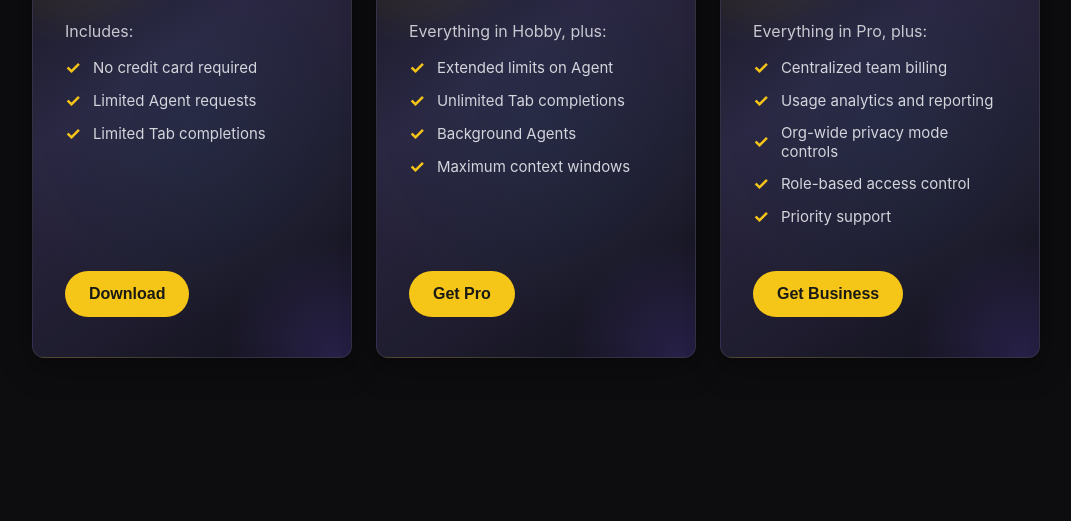
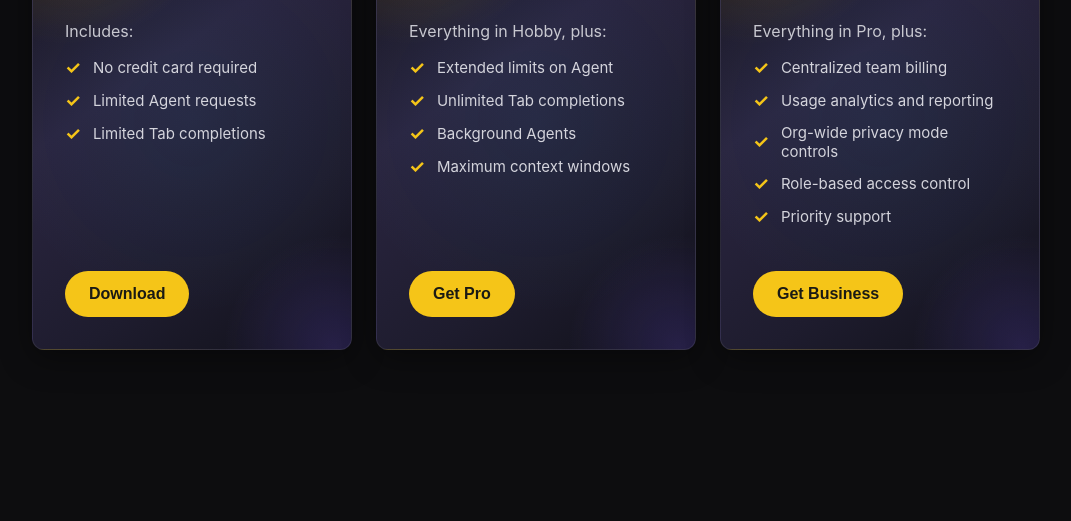
Before and after one commit to Mehrdad121/My-very-first-repository, a plain HTML site: page index.html in a window 1280 px wide. Shown: the part 279-800 px from the top of the page, without its empty margins (104-1175 px from the left). Drawn offline with Linux system fonts and the light colour scheme.

Commit message:
Update styles.css
changed the padding to 32px for top and bottom

```diff
--- a/styles.css
+++ b/styles.css
@@ -34,7 +34,7 @@ body {
         linear-gradient(145deg, #14141c 0%, #2a2540 38%, #1e1c2e 72%, #101018 100%);
     border: 1px solid rgba(255, 255, 255, 0.08);
     border-radius: 12px;
-    padding: 40px 32px;
+    padding:32px;
     width: 320px;
     flex-shrink: 0;
     box-shadow:
```
